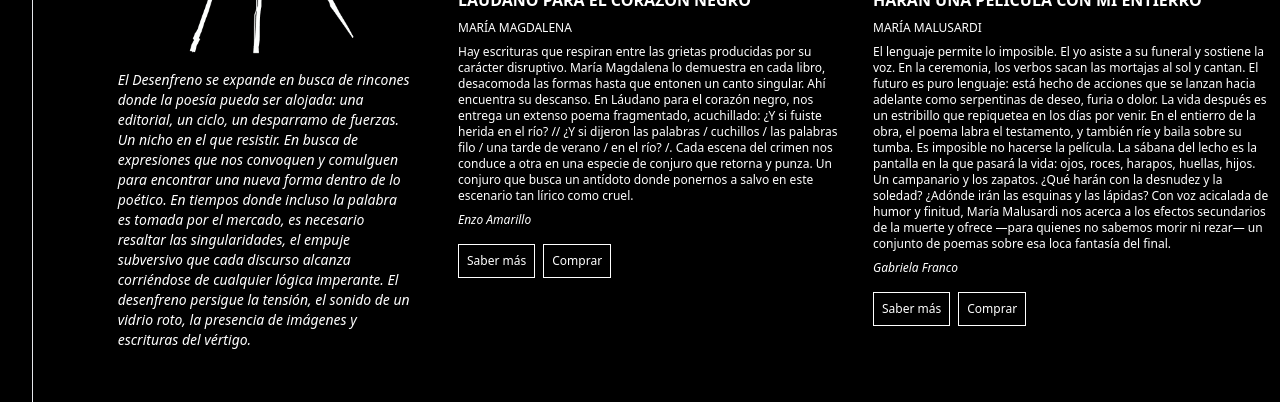
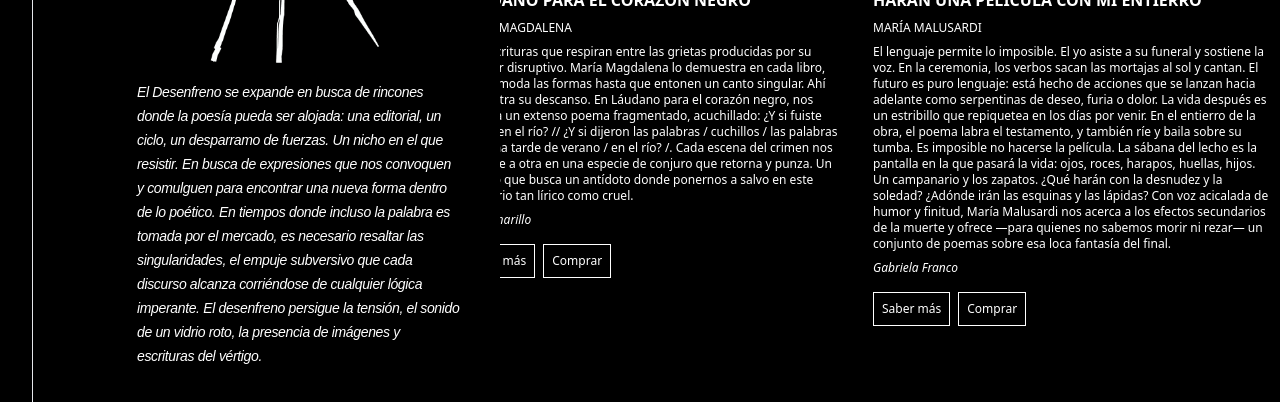
Before and after one commit to i9-9/eldesenfreno, a Next.js app: page / in a window 1280 px wide. Shown: the part 368-770 px from the top of the page. Built offline with nearby package versions, Linux system fonts and the light colour scheme.

Commit message:
marquee animation

```diff
--- a/app/components/Bio.tsx
+++ b/app/components/Bio.tsx
@@ -3,9 +3,9 @@ import React from 'react'
 
 const Bio = () => {
   return (
-    <div className='flex flex-col px-2'>
+    <div className='flex flex-col px-2 ml-24'>
         <Image src="/photo.jpg" alt='El Desenfreno Ediciones' width={300} height={350} className='pt-4'/>
-        <p className='text-sm italic font-extralight'>El Desenfreno se expande en busca de rincones donde la poesía pueda ser alojada: una editorial, un ciclo, un desparramo de fuerzas. Un nicho en el que resistir. En busca de expresiones que nos convoquen y comulguen para encontrar una nueva forma dentro de lo poético. En tiempos donde incluso la palabra es tomada por el mercado, es necesario resaltar las singularidades, el empuje subversivo que cada discurso alcanza corriéndose de cualquier lógica imperante. El desenfreno persigue la tensión, el sonido de un vidrio roto, la presencia de imágenes y escrituras del vértigo.</p>
+        <p className='text-sm font-neue-display leading-6 italic -tracking-wide'>El Desenfreno se expande en busca de rincones donde la poesía pueda ser alojada: una editorial, un ciclo, un desparramo de fuerzas. Un nicho en el que resistir. En busca de expresiones que nos convoquen y comulguen para encontrar una nueva forma dentro de lo poético. En tiempos donde incluso la palabra es tomada por el mercado, es necesario resaltar las singularidades, el empuje subversivo que cada discurso alcanza corriéndose de cualquier lógica imperante. El desenfreno persigue la tensión, el sonido de un vidrio roto, la presencia de imágenes y escrituras del vértigo.</p>
     </div>
   )
 }
--- a/app/components/Sidebar.tsx
+++ b/app/components/Sidebar.tsx
@@ -1,12 +1,12 @@
 import React from "react";
 import Bio from "./Bio";
+import MarqueeTitle from "./marquee/MarqueeTitle";
 
 const Sidebar = () => {
   return (
-    <aside className="md:w-[450px] bg-black text-white p-8 fixed hidden md:block">
+    <aside className="md:w-[500px] bg-black text-white p-8 fixed hidden md:block">
         <div className="h-screen md:flex hidden md:visible  border-l-[1px]">
-          <div className="w-48">MARQUEE</div>
-          {/* <MarqueeTitle/> */}
+          <MarqueeTitle/>
           <Bio />
         </div>
     </aside>
--- a/app/components/marquee/MarqueeTitle.tsx
+++ b/app/components/marquee/MarqueeTitle.tsx
@@ -4,15 +4,16 @@ import Marquee from "react-fast-marquee";
 
 const MarqueeTitle = () => {
   return (
-    <div className="flex items-center justify-end z-10 w-full mx-auto">
-      <p>EL DESENFRENO  EL DESENFRENO  EL DESENFRENO</p>
-      {/* <Marquee
+    <div className="absolute left-[-215%] -rotate-90 border border-b-[1px] border-t-0 border-x-0">
+      <Marquee
         gradient={false}
-        direction="right"
-        speed={90}
-        className="text-9xl"
+        direction="left"
+        speed={1}
+        className="text-8xl"
+        style={{
+        }}
       > EL DESENFRENO  EL DESENFRENO  EL DESENFRENO <span className="ml-2"> </span>
-      </Marquee> */}
+      </Marquee>
     </div>
   );
 };
--- a/package.json
+++ b/package.json
@@ -14,7 +14,7 @@
     "next": "14.0.3",
     "react": "^18",
     "react-dom": "^18",
-    "react-fast-marquee": "^1.6.3",
+    "react-fast-marquee": "^1.6.4",
     "sass": "^1.70.0"
   },
   "devDependencies": {
```
Also changed, not shown: 1 other file (tests, documents, lock files or other folders).
